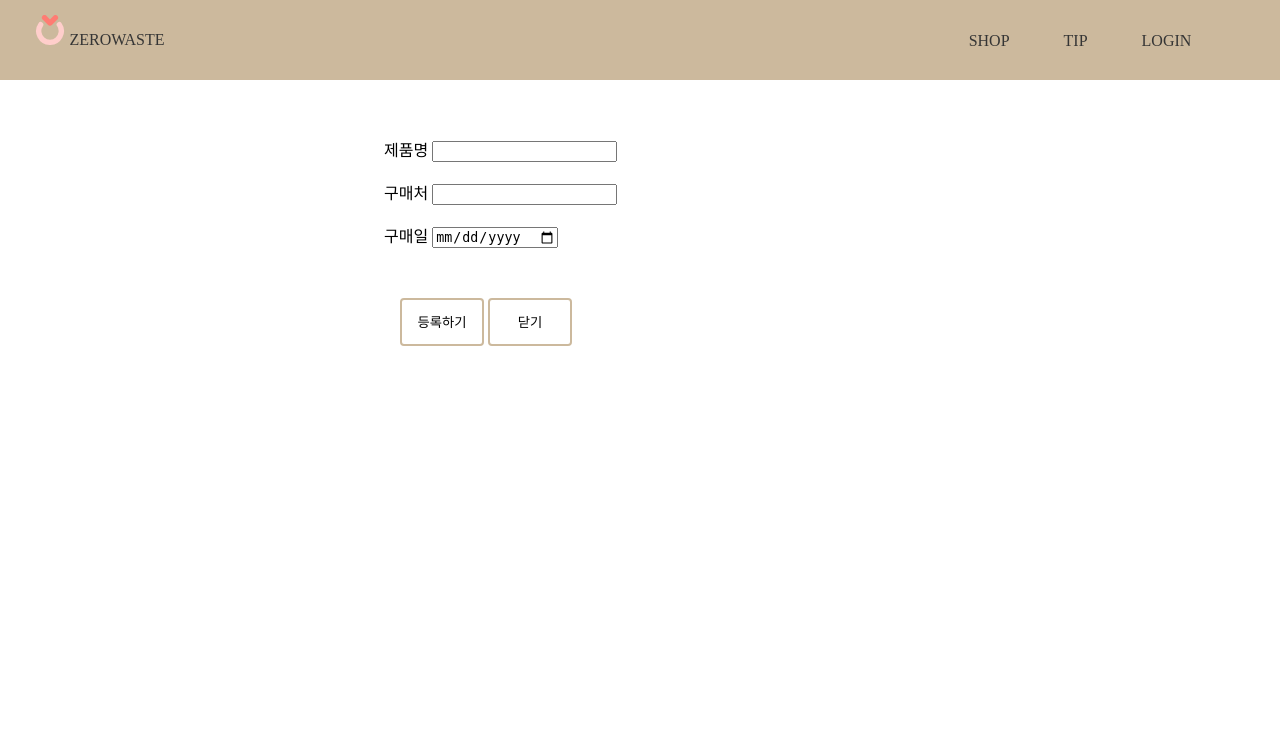
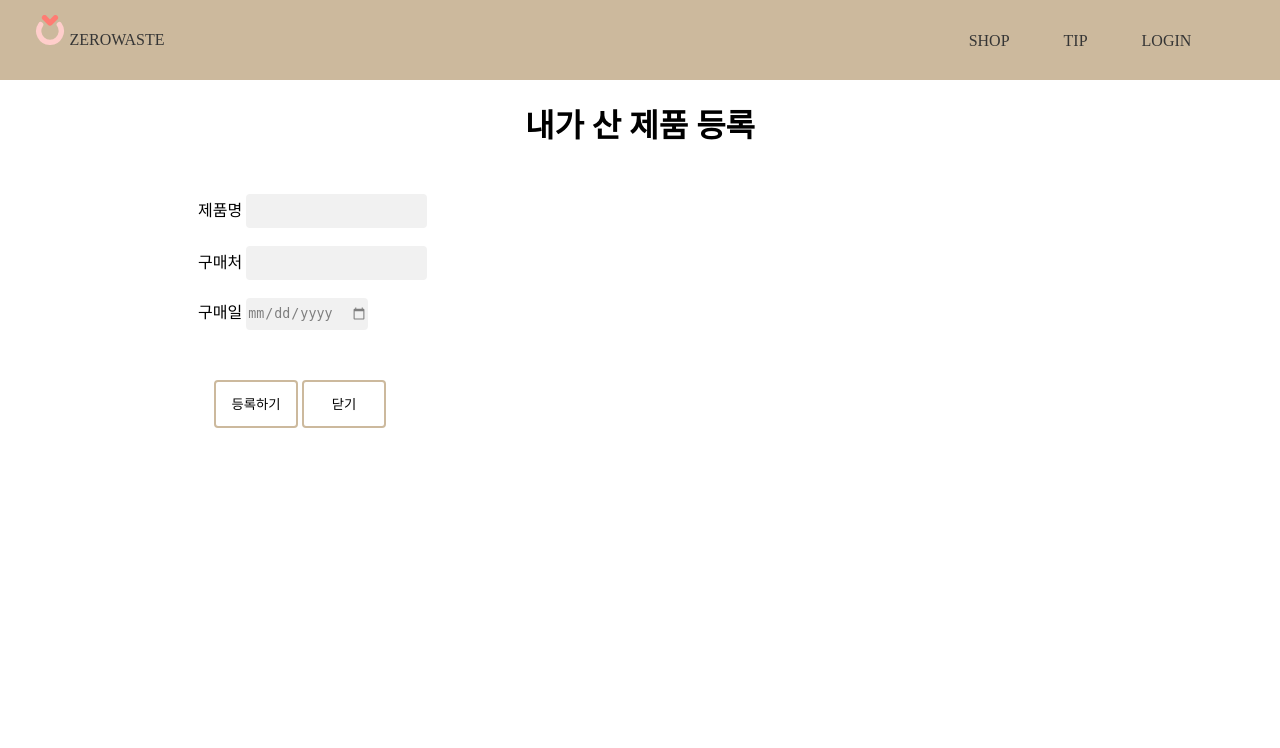
Before and after one commit to Kim-jisoo11/Finalzebra, a Django app: page /mypage/submit_myItem in a window 1280 px wide. Shown: the top 748 px of the page. After the commit the page ends 428 px from the top, so only its background shows below. Run offline with Django 3.2, Linux system fonts and the light colour scheme.

Commit message:
submit myitem 팝업 css 수정

```diff
--- a/zebraproject/zebraapp/static/css/mypage.css
+++ b/zebraproject/zebraapp/static/css/mypage.css
@@ -202,14 +202,36 @@
 
     #submit_form {
         padding-top: 3rem;
+        min-width: 420px;
+        padding-bottom: 5rem;
+    }
+
+
+    .submit_wrapper h1 {
+        margin: auto;
+        text-align: center;
+        padding-top: 100px;
+        padding-left: 70px;
+        padding-right: 70px;
+
     }
 
     .form_wrapper {
         width: 50%;
-        margin: auto;
-        padding-left: 10%;
+        margin-right: 10vw;
+        margin-left: 10vw;
+        padding-right: 70px;
+        padding-left: 70px;
+        min-width: 465px;
     }
 
+    #input_item {
+        background-color: #e4e4e4;
+        opacity: 50%;
+        border-style: none;
+        border-radius: 4px;
+        height: 2rem;
+    }
 
 /* detail_Item_myPage.html */
 .detail_wrapper {
--- a/zebraproject/zebraapp/templates/myPage.html
+++ b/zebraproject/zebraapp/templates/myPage.html
@@ -46,7 +46,7 @@
                     {{myItems.itemShop}}
                     {{myItems.itemName}}
                     <br>
-                    <a href="{% url 'detail_myItem' myItems.id %}" class="button_more">...more</a>
+                    <a href="{% url 'detail_myItem' myItems.id %}" class="button_more"><img src="{% static 'img/pen.png' %}" width="10"><img src="{% static 'img/trash.png' %}" width="10"></a>
                   </div>
 
                 {% endfor %}
--- a/zebraproject/zebraapp/templates/sub_Item_myPage.html
+++ b/zebraproject/zebraapp/templates/sub_Item_myPage.html
@@ -6,25 +6,29 @@
 {% block link %}{% static 'css/mypage.css' %}{% endblock %}
 
 {% block content %}
-<h1>내가 산 제품 등록하기</h1>
+
+<div class="submit_wrapper">
+
+
+    <h1>내가 산 제품 등록</h1>
 
     <form action="{% url 'create_myItem' %}" id="submit_form">
         <div class="form_wrapper">
             <div class="form_single_wrapper">
                 <label for="input_itemName" id="txt_input_itemName">제품명</label>
-            <input type="text" name="itemName" class="form-control" id="input_itemName">
+                <input type="text" name="itemName" class="form-control" id="input_item">
             </div>
             <br>
 
             <div class="form_single_wrapper">
                 <label for="input_itemShop" id="txt_input_itemShop">구매처</label>
-            <input type="text" name="itemShop" class="form-control" id="input_itemShop">
+                <input type="text" name="itemShop" class="form-control" id="input_item">
             </div>
             <br>
 
             <div class="form_single_wrapper">
                 <label for="input_itemDate" id="txt_input_itemDate">구매일</label>
-            <input type="date" name="itemDate" class="form-control" id="input_itemDate" placeholder="YYYY.MM.DD">
+                <input type="date" name="itemDate" class="form-control" id="input_item" placeholder="YYYY.MM.DD">
             </div>
             <br>
 
@@ -35,6 +39,7 @@
 
         </div>
     </form>
+</div>
 
 <!-- '완료'버튼 누르면 팝업창 닫히는 기능 -->
 <script>
```
Lines whose indentation alone changed are shown as unchanged.
